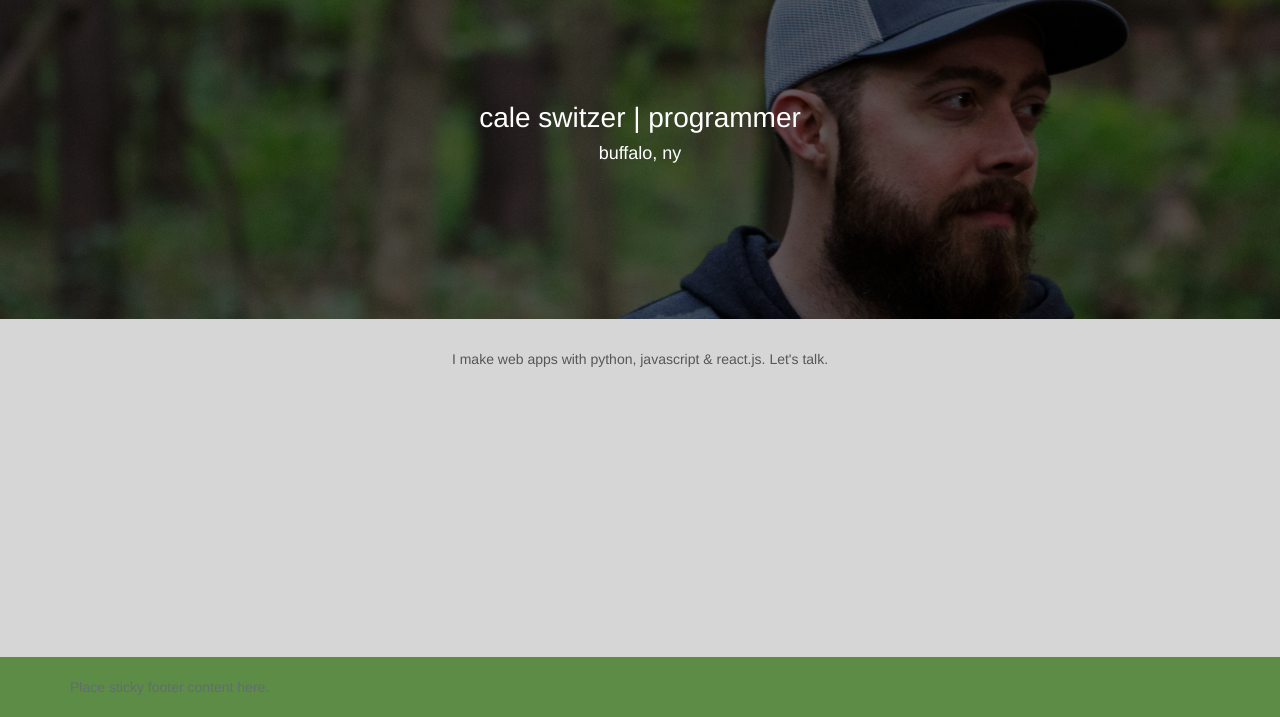
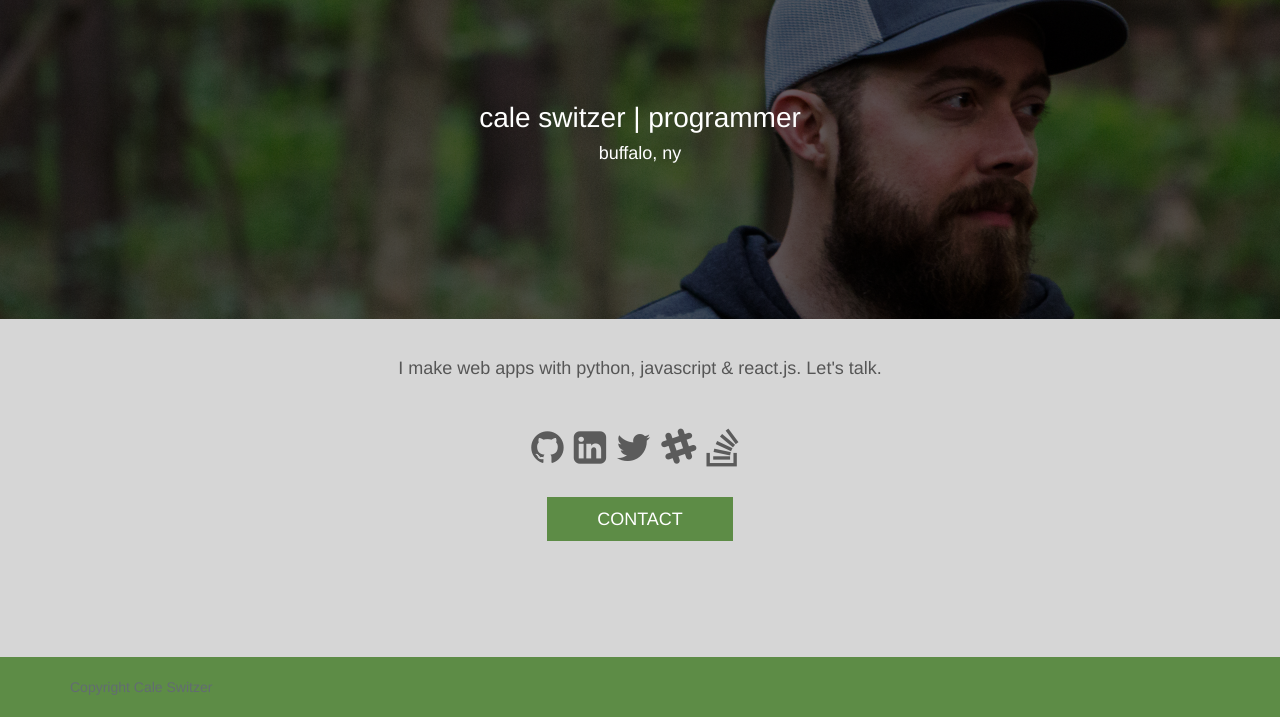
Before and after one commit to Tennyx/mysite, a Django app: page / in a window 1280 px wide. Shown: the part 83-800 px from the top of the page. Run offline with Django 3.2, Linux system fonts and the light colour scheme; parts of the project's set-up code (start-up, migrations or seed data) failed here and were passed over; some libraries are stand-ins or nearby versions.

Commit message:
styling, debugging

```diff
--- a/home/static/css/main.css
+++ b/home/static/css/main.css
@@ -11,15 +11,6 @@ body {
   color: #565656;
   margin-bottom: 60px;
 }
-
-
-/*body {
-  background: url('../images/calefull.jpg') no-repeat center center fixed;
-  -webkit-background-size: cover;
-  -moz-background-size: cover;
-  background-size: cover;
-  -o-background-size: cover;
-}*/
 
 .navbar {
 	background: #5d8c46;
@@ -38,19 +29,19 @@ body {
 	margin-right: 40px;
 }
 
-.gitlink-light {
+.fontlink-light {
 	font-size: 80px;
 	padding: 40px 0px 15px 0px;
 	color: #5b5b5b;
 }
 
-.gitlink-light:hover, .gitlink-dark {
+.fontlink-light:hover, .fontlink-dark {
 	font-size: 80px;
 	padding: 40px 0px 15px 0px;
-	color:#86d84b;
+	color:#5d8c46;
 }
 
-.gitlink-dark:hover {
+.fontlink-dark:hover {
 	color:#ededed;
 }
 
@@ -94,6 +85,17 @@ header.masthead > .overlay {
 	/*box-shadow: 10px 10px 35px #bababa;*/
 }
 
+.btn-primary {
+  background: #5d8c46;
+  border: none;
+  border-radius: 0;
+  padding:10px 50px 10px 50px;
+}
+
+.btn-primary:hover {
+  background: #455b39;
+}
+
 .footer {
   position: absolute;
   bottom: 0;
@@ -103,3 +105,7 @@ header.masthead > .overlay {
   line-height: 60px; /* Vertically center the text there */
   background-color: #5d8c46;
 }
+
+.fontfront, .fontfront:hover {
+  font-size: 270%;
+}
--- a/home/templates/home/base.html
+++ b/home/templates/home/base.html
@@ -50,7 +50,7 @@
 
 <footer class="footer">
     <div class="container">
-    	<span class="text-muted">Place sticky footer content here.</span>
+    	<span class="text-muted">Copyright Cale Switzer</span>
     </div>
 </footer>
 
--- a/home/templates/home/home.html
+++ b/home/templates/home/home.html
@@ -12,18 +12,24 @@
 	</div>
 </header>
 
-<div class="p-5 text-center">
-	<p>
+<div class="pt-5 pr-5 pl-5 text-center">
+	<h4>
 	I make web apps with python, javascript & react.js. Let's talk.
-	</p>
+	</h4>
 </div>
-<!-- <div class="container text-center">
-	<img src="static/images/cale200.jpg" class="rounded-circle">
 
-	<h1>cale switzer</h1>
+<div class="container">
+	<div class="row justify-content-center">
+		<a href="#" class="pr-3"><i class="fa fa-github fontlink-light fontfront" aria-hidden="true"></i></a>
+		<a href="#" class="pr-3"><i class="fa fa-linkedin-square fontlink-light fontfront" aria-hidden="true"></i></a>
+		<a href="#" class="pr-3"><i class="fa fa-twitter fontlink-light fontfront" aria-hidden="true"></i></a>
+		<a href="#" class="pr-3"><i class="fa fa-slack fontlink-light fontfront" aria-hidden="true"></i></a>
+		<a href="#" class="pr-3"><i class="fa fa-stack-overflow fontlink-light fontfront" aria-hidden="true"></i></a>
+	</div>
+</div>
 
-	<p>Hello world. I am a programmer working out of Buffalo, NY. I create web apps with
-	python, javascript & react.js.</p>
-</div> -->
+<div class="text-center pt-4">
+	<button class="btn btn-primary btn-lg">CONTACT</button>
+</div>
 
 {% endblock %}
--- a/projects/static/css/wiki-viewer.css
+++ b/projects/static/css/wiki-viewer.css
@@ -57,7 +57,6 @@ body {
 
 a {
   color:inherit;
-  z-index: 10;
 }
 
 a:hover {
--- a/projects/templates/projects/calculator.html
+++ b/projects/templates/projects/calculator.html
@@ -52,7 +52,7 @@ Calculator
 
 
 <div class="text-center">
-	<a href="#"><i class="fa fa-github gitlink-light" aria-hidden="true"></i></a>
+	<a href="#"><i class="fa fa-github fontlink-light" aria-hidden="true"></i></a>
 	<p class="text-center description">This project was written in jQuery. Click for github code.</p>
 </div>
 {% endblock %}
--- a/projects/templates/projects/siamonds.html
+++ b/projects/templates/projects/siamonds.html
@@ -41,7 +41,7 @@ Siamonds
 </div>
 
 <div class="text-center" style="padding-top: 90px">
-	<a href="#"><i class="fa fa-github gitlink-dark" aria-hidden="true"></i></a>
+	<a href="#"><i class="fa fa-github fontlink-dark" aria-hidden="true"></i></a>
 	<p class="text-center" style="font-family: Montserrat">This project was written in jQuery. Click for github code.</p>
 </div>
 {% endblock %}
--- a/projects/templates/projects/tic-tac-toe.html
+++ b/projects/templates/projects/tic-tac-toe.html
@@ -24,7 +24,7 @@ Tic-Tac-Toe
 <div id="player" class="text-center"></div>
 
 <div class="text-center">
-	<a href="#"><i class="fa fa-github gitlink-light" aria-hidden="true"></i></a>
+	<a href="#"><i class="fa fa-github fontlink-light" aria-hidden="true"></i></a>
 	<p class="text-center description">This project was written in jQuery. Click for github code.</p>
 </div>
 {% endblock %}
--- a/projects/templates/projects/timer.html
+++ b/projects/templates/projects/timer.html
@@ -24,7 +24,7 @@ Timer
 <p id="disclaimer" class="text-center">(Click time to change value)</p>
 
 <div class="text-center">
-	<a href="#"><i class="fa fa-github gitlink-dark" aria-hidden="true"></i></a>
+	<a href="#"><i class="fa fa-github fontlink-dark" aria-hidden="true"></i></a>
 	<p class="text-center" style="font-family: Montserrat">This project was written in jQuery. Click for github code.</p>
 </div>
 {% endblock %}
--- a/projects/templates/projects/twitch-streams.html
+++ b/projects/templates/projects/twitch-streams.html
@@ -55,7 +55,7 @@ Twitch Streams
 
 
 <div class="text-center">
-	<a href="#"><i class="fa fa-github gitlink-light" aria-hidden="true"></i></a>
+	<a href="#"><i class="fa fa-github fontlink-light" aria-hidden="true"></i></a>
 	<p class="text-center description">This project was written in jQuery. Click for github code.</p>
 </div>
 {% endblock %}
--- a/projects/templates/projects/weather.html
+++ b/projects/templates/projects/weather.html
@@ -35,7 +35,7 @@ Weather
 
 
 <div class="text-center">
-	<a href="#"><i class="fa fa-github gitlink-light" aria-hidden="true"></i></a>
+	<a href="#"><i class="fa fa-github fontlink-light" aria-hidden="true"></i></a>
 	<p class="text-center description">This project was written in jQuery. Click for github code.</p>
 </div>
 {% endblock %}
--- a/projects/templates/projects/wikipedia-viewer.html
+++ b/projects/templates/projects/wikipedia-viewer.html
@@ -27,7 +27,7 @@ Wikipedia Viewer
 
 
 <div class="text-center">
-	<a href="#"><i class="fa fa-github gitlink-light" aria-hidden="true"></i></a>
+	<a href="#"><i class="fa fa-github fontlink-light" aria-hidden="true"></i></a>
 	<p class="text-center description">This project was written in jQuery. Click for github code.</p>
 </div>
 {% endblock %}
```
